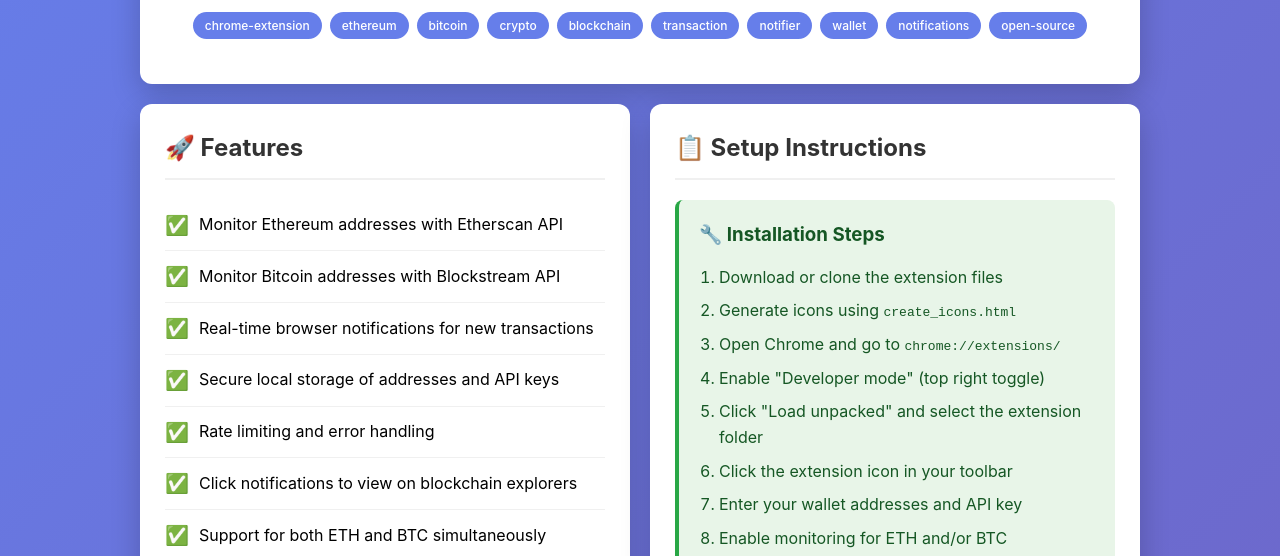
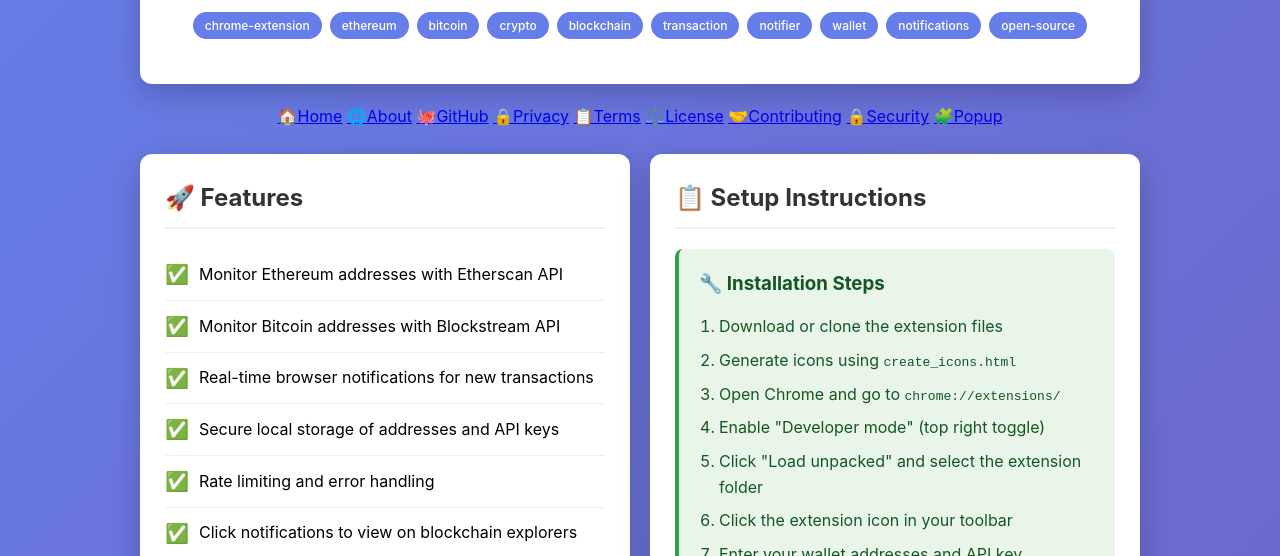
Before and after one commit to naserhha/ethereum-bitcoin-tx-notifier-extension, a browser extension: page index.html.html in a window 1280 px wide. Shown: the part 219-775 px from the top of the page. Drawn offline with Linux system fonts and the light colour scheme.

Commit message:
Update index.html.html

```diff
--- a/index.html.html
+++ b/index.html.html
@@ -3,7 +3,7 @@
 <head>
     <meta charset="UTF-8">
     <meta name="viewport" content="width=device-width, initial-scale=1.0">
-    <title>Ethereum & Bitcoin Crypto Transaction Notifier - Test Page</title>
+    <title>Ethereum & Bitcoin Crypto Transaction Notifier - Chrome Extension</title>
     <meta name="description" content="Monitor Ethereum and Bitcoin wallet addresses with real-time notifications. Chrome extension for crypto transaction monitoring.">
     <meta name="keywords" content="chrome-extension, ethereum, bitcoin, crypto, blockchain, transaction, notifier, wallet, notifications, open-source">
     <meta name="author" content="Mohammad Nasser Haji Hashemabad">
@@ -246,6 +246,19 @@
             </div>
         </div>
 
+        <!-- Navigation bar -->
+        <div class="quick-links-bar" style="margin-bottom:24px; text-align:center;">
+            <a href="home.html" class="quick-link" title="Home">🏠<span>Home</span></a>
+            <a href="about.html" class="quick-link" title="About Developer">🌐<span>About</span></a>
+            <a href="github.html" class="quick-link" title="GitHub">🐙<span>GitHub</span></a>
+            <a href="privacy.html" class="quick-link" title="Privacy Policy">🔒<span>Privacy</span></a>
+            <a href="terms.html" class="quick-link" title="Terms of Service">📋<span>Terms</span></a>
+            <a href="license.html" class="quick-link" title="License">⚖️<span>License</span></a>
+            <a href="contributing.html" class="quick-link" title="Contributing">🤝<span>Contributing</span></a>
+            <a href="security.html" class="quick-link" title="Security & Privacy">🔒<span>Security</span></a>
+            <a href="popup.html" class="quick-link" title="Open Extension Popup" target="_blank">🧩<span>Popup</span></a>
+        </div>
+
         <div class="content">
             <div class="section">
                 <h2>🚀 Features</h2>
```
